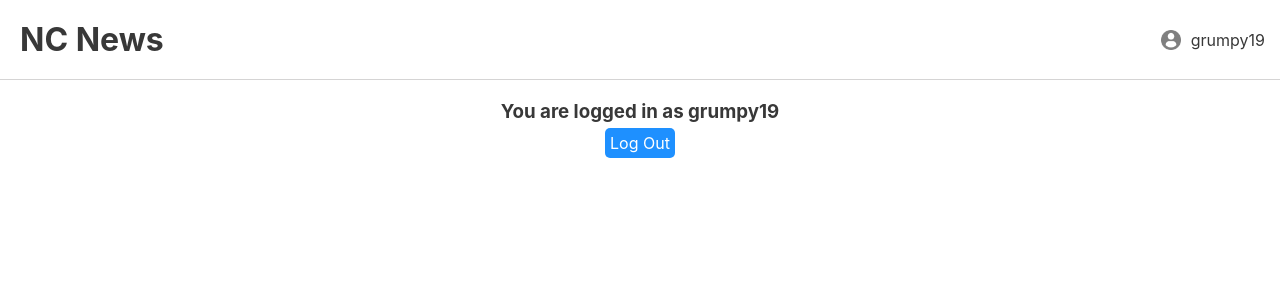
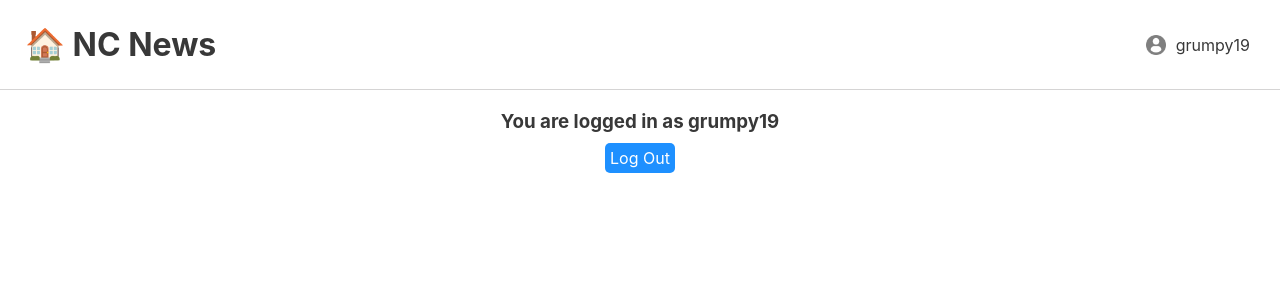
Before and after one commit to ostens/fe-nc-news, a React (Create React App) app: page /profile in a window 1280 px wide. Shown: the top 300 px of the page. Built offline with nearby package versions, Linux system fonts and the light colour scheme.

Commit message:
update styling

```diff
--- a/src/App.css
+++ b/src/App.css
@@ -12,7 +12,6 @@ h3 {
 
 h1 {
   text-align: center;
-  margin: 20px;
 }
 
 .header {
@@ -20,6 +19,7 @@ h1 {
   align-items: center;
   background-color: rgb(255, 255, 255);
   border-bottom: solid 1px rgb(213, 212, 212);
+  padding: 20px;
 }
 
 .profile-nav {
@@ -97,10 +97,16 @@ li {
   margin: 5px;
 }
 
-.profile-icon {
+.icon-medium {
+  width: 30px;
+  height: 30px;
+  margin: 10px;
+}
+
+.icon-large {
   width: 40px;
   height: 40px;
-  opacity: 0.5;
+  margin: 10px;
 }
 
 .icon.rotate {
@@ -139,16 +145,25 @@ li {
   color: white;
 }
 
+.no-hover {
+  pointer-events: none;
+}
+
 button,
 .btn {
   cursor: pointer;
   padding: 5px;
+  margin: 5px;
   border-radius: 5px;
   border: none;
-  margin: 0 auto;
   font-size: 1rem;
   text-transform: capitalize;
   text-decoration: none;
+  display: inline-flex;
+}
+
+.btn-round {
+  border-radius: 100%;
 }
 
 .btn-align-right {
@@ -178,6 +193,12 @@ button:hover {
 .link {
   text-decoration: none;
   display: inline-flex;
+  padding: 5px;
+}
+
+.link:hover {
+  background-color: rgb(222, 222, 222);
+  border-radius: 20px;
 }
 
 .form-area {
--- a/src/components/Article.jsx
+++ b/src/components/Article.jsx
@@ -32,7 +32,7 @@ function Article() {
     return (
       <main>
         <Link to="/articles">
-          <img src={backArrow} className="icon" alt="back icon" />
+          <img src={backArrow} className="icon icon-medium" alt="back icon" />
         </Link>
         <div className="article-container ">
           <CardHeader
--- a/src/components/ArticleList.jsx
+++ b/src/components/ArticleList.jsx
@@ -3,7 +3,7 @@ import { fetchArticles } from "../utils/api";
 import { Link, useParams } from "react-router-dom";
 import CardHeader from "./CardHeader";
 import CardFooter from "./CardFooter";
-import TopicNav from "./TopicNav";
+import Filter from "./Filter";
 import ErrorPage from "./ErrorPage";
 
 function ArticleList() {
@@ -28,7 +28,7 @@ function ArticleList() {
   if (error) return <ErrorPage msg={error.data.msg} code={error.status} />;
   return (
     <section>
-      <TopicNav
+      <Filter
         selectedTopic={topic}
         selectedSort={sort_by}
         order={order}
--- a/src/components/CardFooter.jsx
+++ b/src/components/CardFooter.jsx
@@ -38,16 +38,18 @@ function CardFooter({ votes, comment_count, id, article = true }) {
             onClick={() => {
               handleVote("up");
             }}
-            className={currentVote === "up" ? "selected" : null}
+            className={`btn-round ${currentVote === "up" ? "selected" : null}`}
           >
-            <img src={upArrow} className="icon" alt="up arrow icon"></img>
+            <img src={upArrow} className="icon " alt="up arrow icon"></img>
           </button>
           <p>{optimisticVotes}</p>
           <button
             onClick={() => {
               handleVote("down");
             }}
-            className={currentVote === "down" ? "selected" : null}
+            className={`btn-round ${
+              currentVote === "down" ? "selected" : null
+            }`}
           >
             <img src={downArrow} className="icon" alt="down arrow icon"></img>
           </button>
--- a/src/components/CardHeader.jsx
+++ b/src/components/CardHeader.jsx
@@ -40,7 +40,7 @@ function CardHeader({
   return (
     <header>
       <section className="section-header">
-        <img src={profile} className="profile-icon" alt="profile icon"></img>
+        <img src={profile} className="icon icon-large" alt="profile icon"></img>
         <section>
           <h3>{author}</h3>
           <p className="text-small">{created_at}</p>
@@ -64,7 +64,7 @@ function CardHeader({
           </section>
         ) : null}
       </section>
-      {topic ? <p className="pill filled-pill">{topic}</p> : null}
+      {topic ? <p className="pill filled-pill no-hover">{topic}</p> : null}
     </header>
   );
 }
--- a/src/components/TopicNav.jsx
+++ b/src/components/Filter.jsx
@@ -5,7 +5,7 @@ import { close } from "../icons";
 import { useViewport } from "../hooks/UseViewport";
 import { calendar, ascending, votes, comment } from "../icons";
 
-function TopicNav({ selectedTopic, selectedSort, order, setOrder }) {
+function Filter({ selectedTopic, selectedSort, order, setOrder }) {
   const [topics, setTopics] = useState([]);
   const [isLoading, setIsLoading] = useState(true);
   const { width, breakpoint } = useViewport();
@@ -85,4 +85,4 @@ function TopicNav({ selectedTopic, selectedSort, order, setOrder }) {
   );
 }
 
-export default TopicNav;
+export default Filter;
--- a/src/components/Header.jsx
+++ b/src/components/Header.jsx
@@ -9,9 +9,9 @@ function Header() {
   return (
     <header className="header">
       <Link to="/articles" className="link">
-        <h1>NC News</h1>
+        <h1>🏠 NC News</h1>
       </Link>
-      <Link to="/profile" className="profile-nav">
+      <Link to="/profile" className="btn-align-right link">
         <img src={profile} alt="profile icon" className="icon" />
         {user ? <p>{user}</p> : <p>Login</p>}
       </Link>
--- a/src/components/NewComment.jsx
+++ b/src/components/NewComment.jsx
@@ -45,7 +45,7 @@ function NewComment({ setComments, articleId }) {
             </label>
             <button
               type="reset"
-              className="btn-align-right"
+              className="btn-align-right btn-round"
               onClick={handleReset}
             >
               <img className="icon" src={close} alt="close icon" />
```
Also changed, not shown: 1 other file (tests, documents, lock files or other folders).
